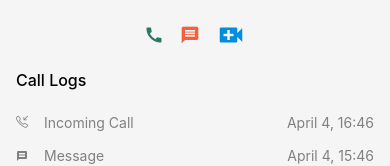
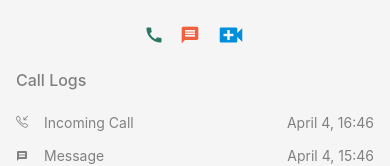
Before and after one commit to dyahnrchls/contactApps, a React Native app: screen /Detail in a window 390 px wide. Shown: the part 252-418 px from the top of the page. Built offline with nearby package versions, Linux system fonts and the light colour scheme; no server answers.

Commit message:
Update style.

```diff
--- a/src/screens/Detail/DetailScreen.tsx
+++ b/src/screens/Detail/DetailScreen.tsx
@@ -203,6 +203,7 @@ const styles = StyleSheet.create({
     fontSize: 16,
     paddingBottom: 16,
     fontWeight: '500',
+    color: 'gray',
   },
   footerContainer: {
     position: 'absolute',
```
